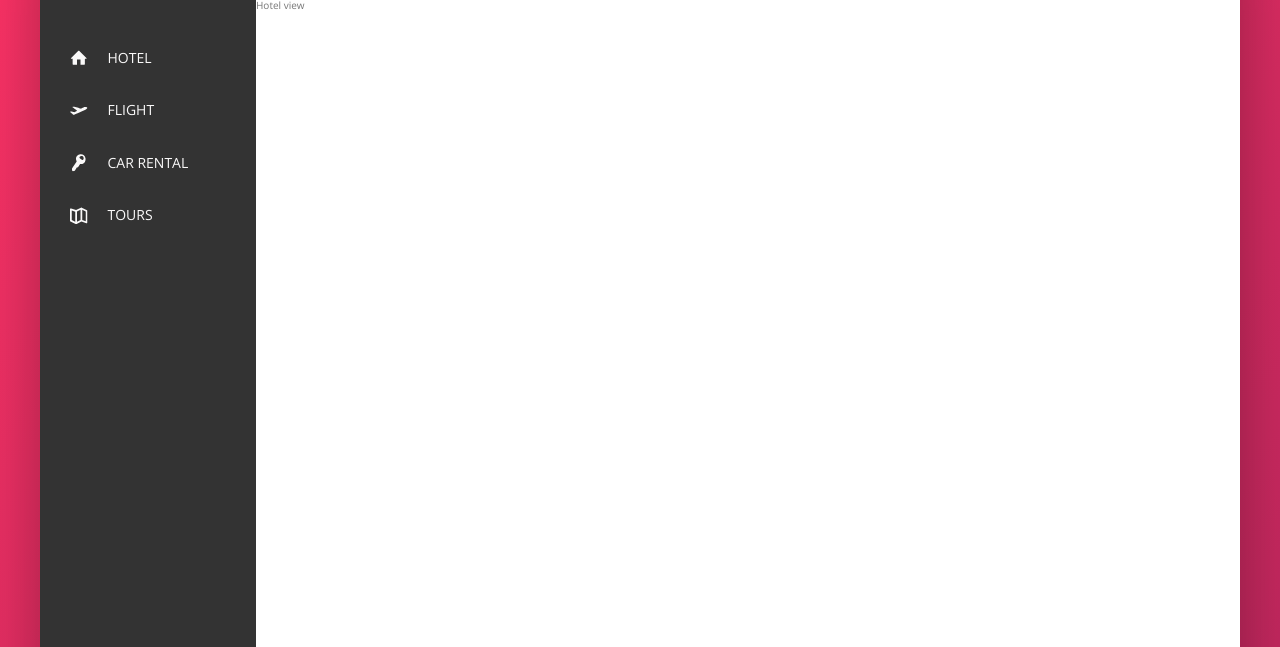
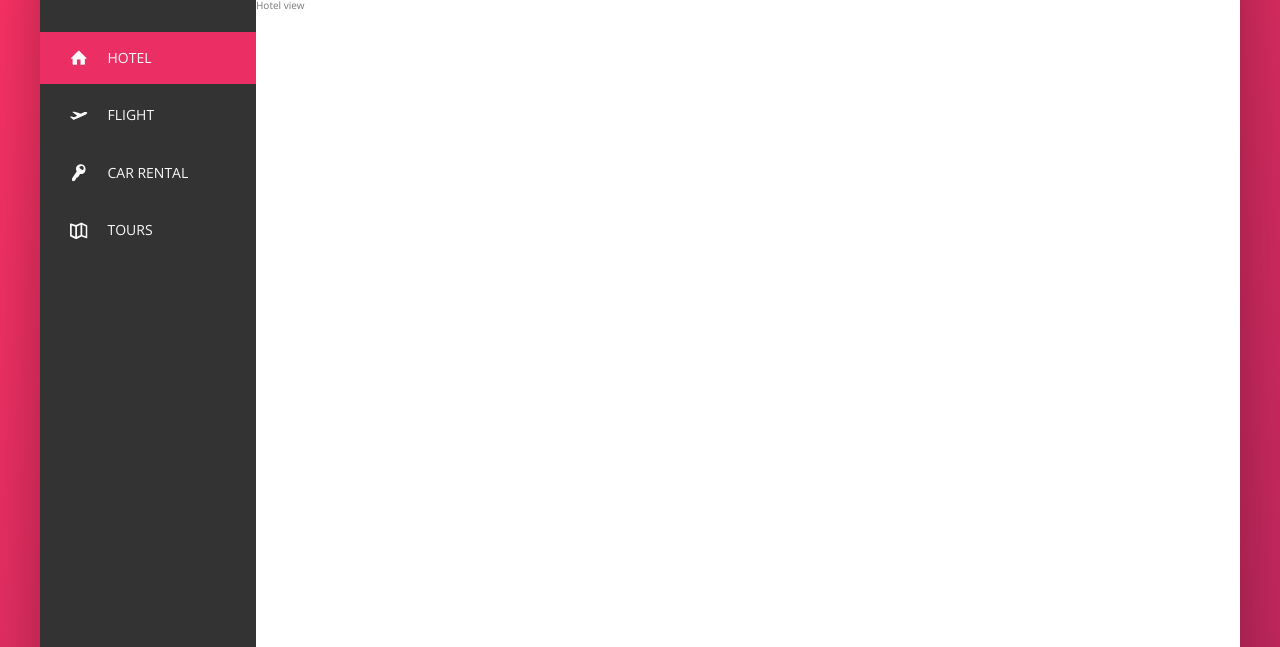
Before and after one commit to Mieskov/Trillo, a website: page index.html in a window 1280 px wide. Shown: the part 153-800 px from the top of the page. Drawn offline with nearby package versions, Linux system fonts and the light colour scheme.

Commit message:
side style

```diff
--- a/index.html
+++ b/index.html
@@ -54,7 +54,7 @@
       <div class="content">
         <nav class="sidebar">
           <ul class="side-nav">
-            <li class="side-nav__item">
+            <li class="side-nav__item side-nav__item--active">
               <a href="#" class="side-nav__link">
                 <svg class="side-nav__icon">
                   <use xlink:href="img/sprite.svg#icon-home"></use>
--- a/sass/_components.scss
+++ b/sass/_components.scss
@@ -129,12 +129,32 @@
   list-style: none;
   font-size: 1.4rem;
   margin-top: 3.5rem;
+
   // .side-nav__item
 
   &__item {
-    &:hover {
-      background-color: var(--color-primary);
+    position: relative;
+    &:not(:last-child) {
+      margin-bottom: 0.5rem;
     }
+  }
+
+  &__item::before {
+    content: "";
+    position: absolute;
+    top: 0;
+    left: 0;
+    width: 3px;
+    height: 100%;
+    background-color: var(--color-primary);
+    transform: scaleY(0);
+    //transform-origin: bottom;
+    transition: transform 0.2s, width 0.4s cubic-bezier(1, 0, 0, 1) 0.2s;
+  }
+  &__item:hover::before,
+  &__item--active::before {
+    transform: scaleY(1);
+    width: 100%;
   }
 
   // .side-nav__link
@@ -148,6 +168,8 @@
     padding: 1.5rem 3rem;
     display: flex;
     align-items: center;
+    z-index: 1;
+    position: relative;
   }
 
   // .side-nav__icon
```
Also changed, not shown: css/style.css.
